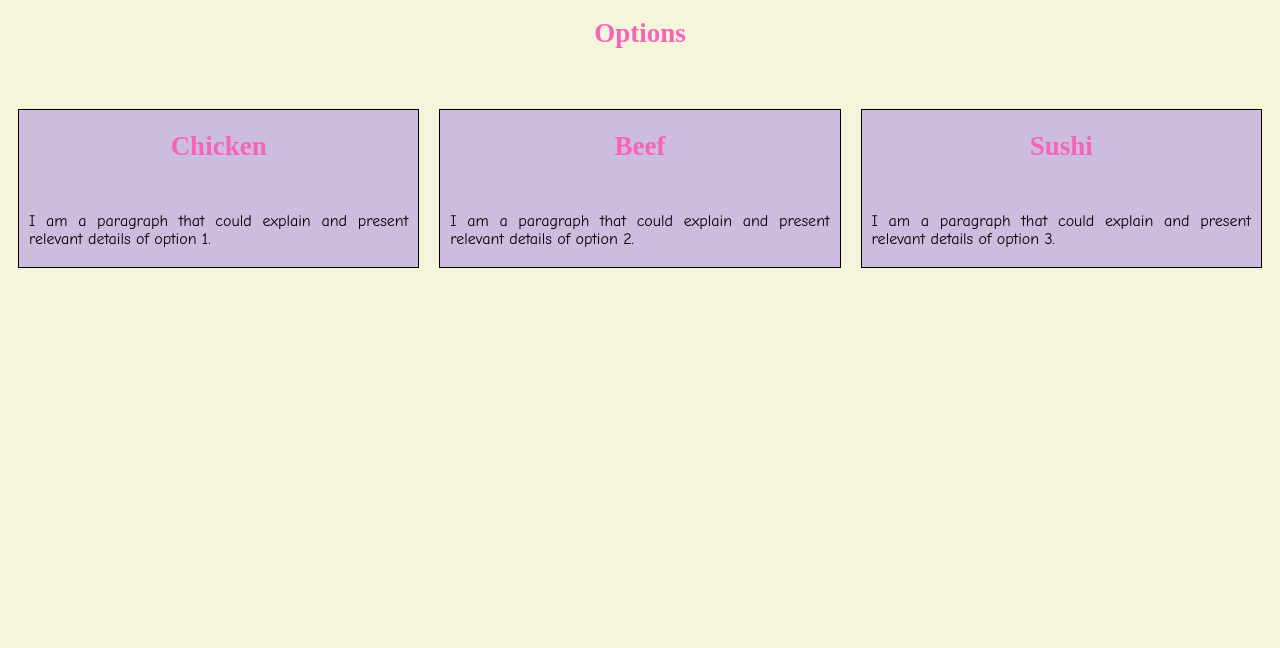
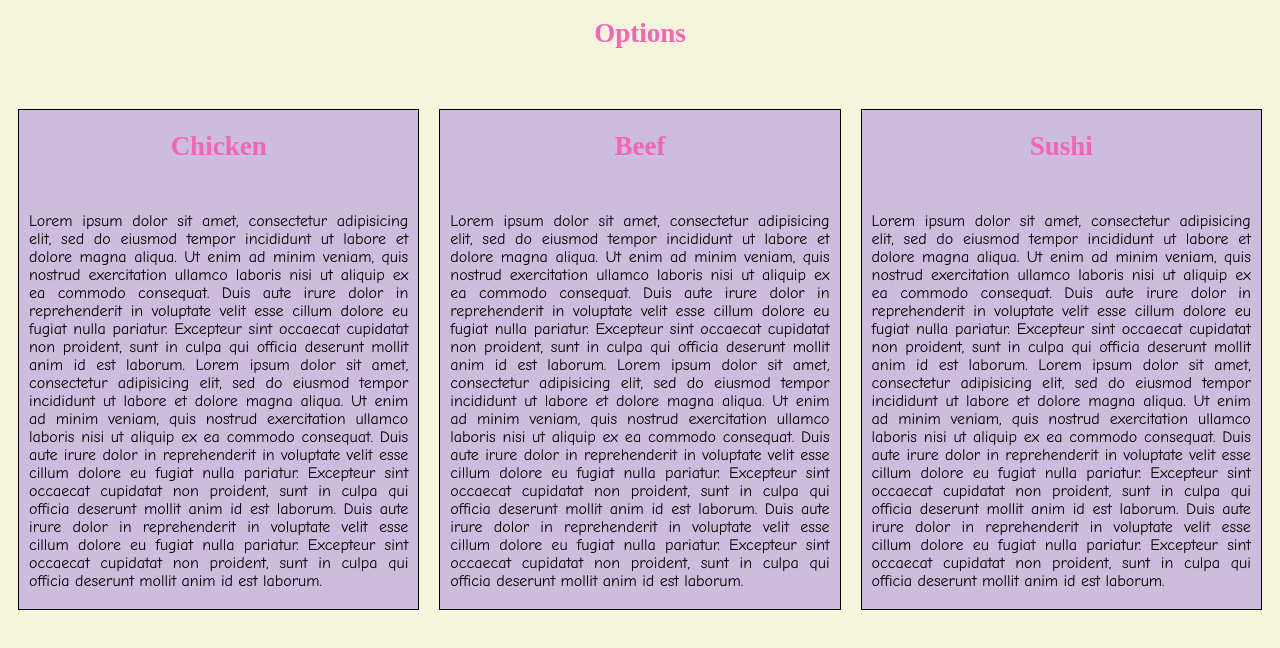
Before and after one commit to pattymicaelazurita/module-3, a plain HTML site: page index.html in a window 1280 px wide. Drawn offline with Linux system fonts and the light colour scheme.

Commit message:
Update index.html

```diff
--- a/index.html
+++ b/index.html
@@ -12,19 +12,19 @@
 	<div class='big medium small'>
 		<div class='section'>
 			<h1>Chicken</h1>
-				<p>I am a paragraph that could explain and present relevant details of option 1.</p>
+				<p>Lorem ipsum dolor sit amet, consectetur adipisicing elit, sed do eiusmod tempor incididunt ut labore et dolore magna aliqua. Ut enim ad minim veniam, quis nostrud exercitation ullamco laboris nisi ut aliquip ex ea commodo consequat. Duis aute irure dolor in reprehenderit in voluptate velit esse cillum dolore eu fugiat nulla pariatur. Excepteur sint occaecat cupidatat non proident, sunt in culpa qui officia deserunt mollit anim id est laborum. Lorem ipsum dolor sit amet, consectetur adipisicing elit, sed do eiusmod tempor incididunt ut labore et dolore magna aliqua. Ut enim ad minim veniam, quis nostrud exercitation ullamco laboris nisi ut aliquip ex ea commodo consequat. Duis aute irure dolor in reprehenderit in voluptate velit esse cillum dolore eu fugiat nulla pariatur. Excepteur sint occaecat cupidatat non proident, sunt in culpa qui officia deserunt mollit anim id est laborum. Duis aute irure dolor in reprehenderit in voluptate velit esse cillum dolore eu fugiat nulla pariatur. Excepteur sint occaecat cupidatat non proident, sunt in culpa qui officia deserunt mollit anim id est laborum.</p>
 		</div>
 	</div>
 	<div class='big medium small'>
 		<div class='section'>
 			<h1>Beef</h1>
-				<p>I am a paragraph that could explain and present relevant details of option 2.</p>
+				<p>Lorem ipsum dolor sit amet, consectetur adipisicing elit, sed do eiusmod tempor incididunt ut labore et dolore magna aliqua. Ut enim ad minim veniam, quis nostrud exercitation ullamco laboris nisi ut aliquip ex ea commodo consequat. Duis aute irure dolor in reprehenderit in voluptate velit esse cillum dolore eu fugiat nulla pariatur. Excepteur sint occaecat cupidatat non proident, sunt in culpa qui officia deserunt mollit anim id est laborum. Lorem ipsum dolor sit amet, consectetur adipisicing elit, sed do eiusmod tempor incididunt ut labore et dolore magna aliqua. Ut enim ad minim veniam, quis nostrud exercitation ullamco laboris nisi ut aliquip ex ea commodo consequat. Duis aute irure dolor in reprehenderit in voluptate velit esse cillum dolore eu fugiat nulla pariatur. Excepteur sint occaecat cupidatat non proident, sunt in culpa qui officia deserunt mollit anim id est laborum. Duis aute irure dolor in reprehenderit in voluptate velit esse cillum dolore eu fugiat nulla pariatur. Excepteur sint occaecat cupidatat non proident, sunt in culpa qui officia deserunt mollit anim id est laborum.</p>
 		</div>
 	</div>
 	<div class='big min small'>
 		<div class='section'>
 			<h1>Sushi</h1>
-				<p>I am a paragraph that could explain and present relevant details of option 3.</p>
+				<p>Lorem ipsum dolor sit amet, consectetur adipisicing elit, sed do eiusmod tempor incididunt ut labore et dolore magna aliqua. Ut enim ad minim veniam, quis nostrud exercitation ullamco laboris nisi ut aliquip ex ea commodo consequat. Duis aute irure dolor in reprehenderit in voluptate velit esse cillum dolore eu fugiat nulla pariatur. Excepteur sint occaecat cupidatat non proident, sunt in culpa qui officia deserunt mollit anim id est laborum. Lorem ipsum dolor sit amet, consectetur adipisicing elit, sed do eiusmod tempor incididunt ut labore et dolore magna aliqua. Ut enim ad minim veniam, quis nostrud exercitation ullamco laboris nisi ut aliquip ex ea commodo consequat. Duis aute irure dolor in reprehenderit in voluptate velit esse cillum dolore eu fugiat nulla pariatur. Excepteur sint occaecat cupidatat non proident, sunt in culpa qui officia deserunt mollit anim id est laborum. Duis aute irure dolor in reprehenderit in voluptate velit esse cillum dolore eu fugiat nulla pariatur. Excepteur sint occaecat cupidatat non proident, sunt in culpa qui officia deserunt mollit anim id est laborum.</p>
 		</div>
 	</div>
 </div>
```
